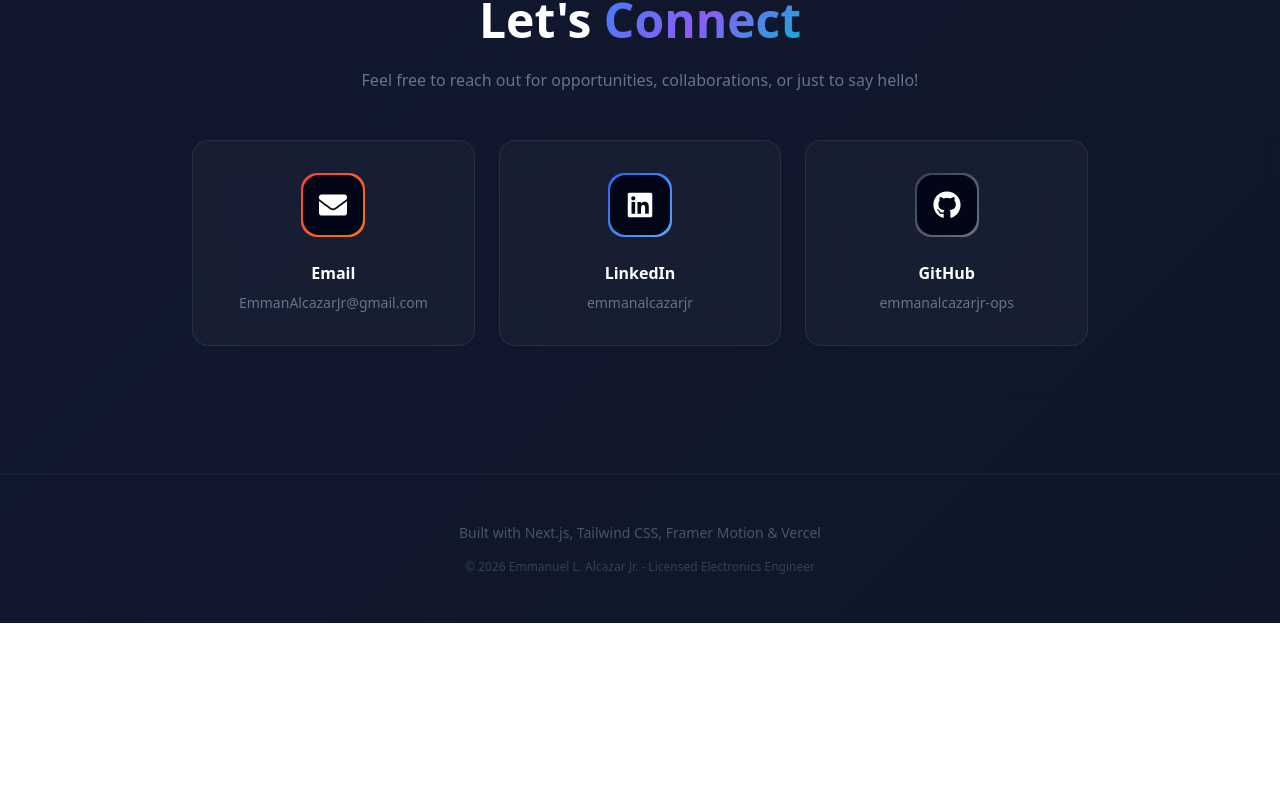
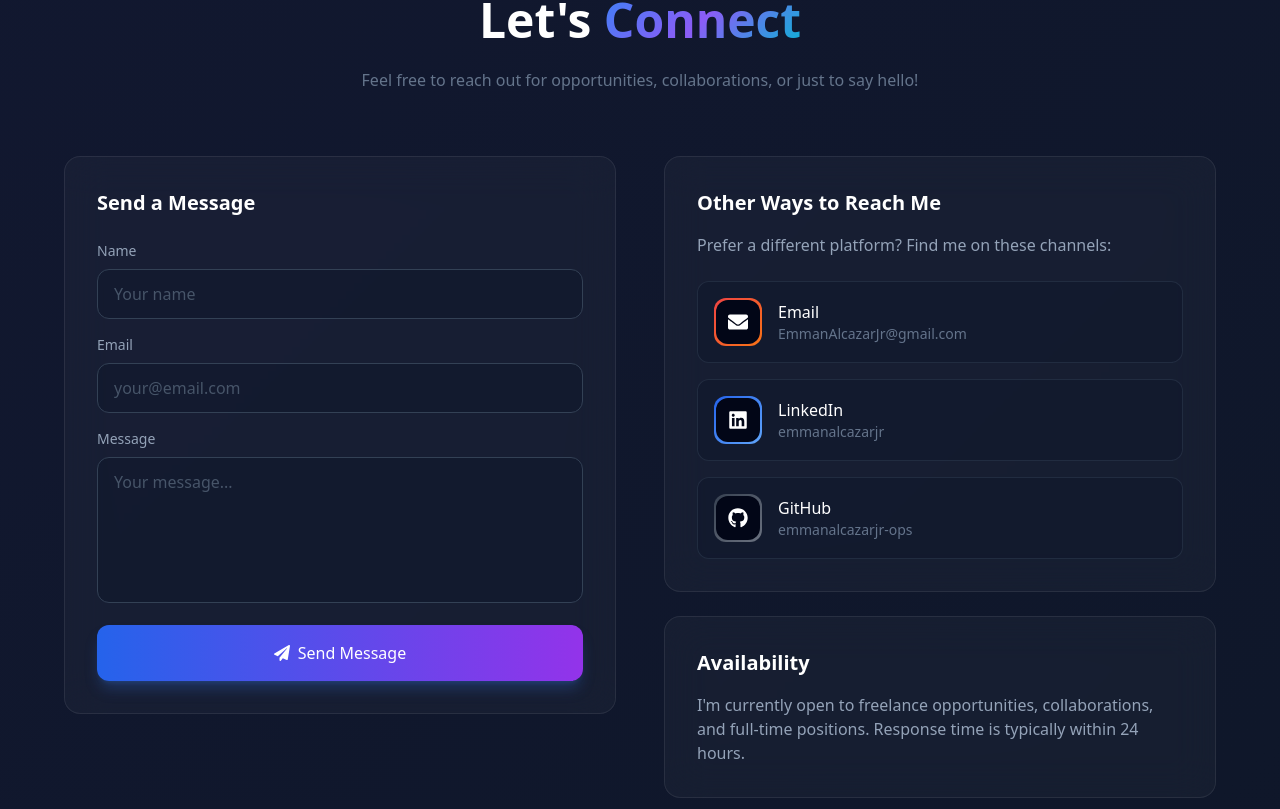
Before and after one commit to emmanalcazarjr-ops/portfolio, a Next.js app: page / in a window 1280 px wide. Shown: the part 6971-7780 px from the top of the page. Before the commit the page ends 7594 px from the top, so only its background shows below. Built offline with nearby package versions, Linux system fonts and the light colour scheme.

Commit message:
Add contact form with validation and animations
- Add name, email, message fields
- Add form validation
- Add sending/sent states with animations
- Add availability section
- Improve contact section layout

```diff
--- a/app/components/Contact.tsx
+++ b/app/components/Contact.tsx
@@ -1,7 +1,8 @@
 'use client'
 
+import { useState } from 'react'
 import { motion } from 'framer-motion'
-import { FaEnvelope, FaLinkedin, FaGithub } from 'react-icons/fa'
+import { FaEnvelope, FaLinkedin, FaGithub, FaPaperPlane, FaCheck, FaSpinner } from 'react-icons/fa'
 import ScrollReveal from './ScrollReveal'
 
 const contactLinks = [
@@ -29,10 +30,25 @@ const contactLinks = [
 ]
 
 export default function Contact() {
+  const [formData, setFormData] = useState({ name: '', email: '', message: '' })
+  const [status, setStatus] = useState<'idle' | 'sending' | 'sent' | 'error'>('idle')
+
+  const handleSubmit = async (e: React.FormEvent) => {
+    e.preventDefault()
+    setStatus('sending')
+
+    setTimeout(() => {
+      setStatus('sent')
+      setFormData({ name: '', email: '', message: '' })
+      setTimeout(() => setStatus('idle'), 3000)
+    }, 1500)
+  }
+
   return (
     <section id="contact" className="py-32 px-6">
-      <div className="max-w-4xl mx-auto text-center">
+      <div className="max-w-6xl mx-auto">
         <ScrollReveal>
+          <div className="text-center mb-16">
             <motion.span
               className="text-blue-500 font-medium text-sm uppercase tracking-wider"
               initial={{ opacity: 0 }}
@@ -47,36 +63,132 @@ export default function Contact() {
             <p className="text-slate-500 mb-12 max-w-xl mx-auto">
               Feel free to reach out for opportunities, collaborations, or just to say hello!
             </p>
+          </div>
         </ScrollReveal>
 
-        <ScrollReveal delay={0.2}>
-          <div className="grid md:grid-cols-3 gap-6">
+        <div className="grid lg:grid-cols-2 gap-12">
+          {/* Contact Form */}
+          <ScrollReveal direction="left">
+            <form onSubmit={handleSubmit} className="glass-card rounded-2xl p-8">
+              <h3 className="text-xl font-bold text-white mb-6">Send a Message</h3>
+
+              <div className="space-y-4">
+                <div>
+                  <label htmlFor="name" className="block text-sm text-slate-400 mb-2">Name</label>
+                  <input
+                    type="text"
+                    id="name"
+                    value={formData.name}
+                    onChange={(e) => setFormData({ ...formData, name: e.target.value })}
+                    required
+                    className="w-full px-4 py-3 bg-slate-900/50 border border-slate-700 rounded-xl text-white placeholder-slate-600 focus:border-blue-500 focus:ring-1 focus:ring-blue-500 transition-colors"
+                    placeholder="Your name"
+                  />
+                </div>
+
+                <div>
+                  <label htmlFor="email" className="block text-sm text-slate-400 mb-2">Email</label>
+                  <input
+                    type="email"
+                    id="email"
+                    value={formData.email}
+                    onChange={(e) => setFormData({ ...formData, email: e.target.value })}
+                    required
+                    className="w-full px-4 py-3 bg-slate-900/50 border border-slate-700 rounded-xl text-white placeholder-slate-600 focus:border-blue-500 focus:ring-1 focus:ring-blue-500 transition-colors"
+                    placeholder="your@email.com"
+                  />
+                </div>
+
+                <div>
+                  <label htmlFor="message" className="block text-sm text-slate-400 mb-2">Message</label>
+                  <textarea
+                    id="message"
+                    value={formData.message}
+                    onChange={(e) => setFormData({ ...formData, message: e.target.value })}
+                    required
+                    rows={5}
+                    className="w-full px-4 py-3 bg-slate-900/50 border border-slate-700 rounded-xl text-white placeholder-slate-600 focus:border-blue-500 focus:ring-1 focus:ring-blue-500 transition-colors resize-none"
+                    placeholder="Your message..."
+                  />
+                </div>
+
+                <motion.button
+                  type="submit"
+                  disabled={status === 'sending'}
+                  whileHover={{ scale: 1.02 }}
+                  whileTap={{ scale: 0.98 }}
+                  className="w-full py-4 bg-gradient-to-r from-blue-600 to-purple-600 rounded-xl font-medium text-white shadow-lg shadow-blue-500/25 hover:shadow-blue-500/40 transition-shadow disabled:opacity-50 disabled:cursor-not-allowed flex items-center justify-center gap-2"
+                >
+                  {status === 'sending' ? (
+                    <>
+                      <FaSpinner className="animate-spin" />
+                      Sending...
+                    </>
+                  ) : status === 'sent' ? (
+                    <>
+                      <FaCheck />
+                      Message Sent!
+                    </>
+                  ) : (
+                    <>
+                      <FaPaperPlane />
+                      Send Message
+                    </>
+                  )}
+                </motion.button>
+              </div>
+            </form>
+          </ScrollReveal>
+
+          {/* Contact Links */}
+          <ScrollReveal direction="right">
+            <div className="space-y-6">
+              <div className="glass-card rounded-2xl p-8">
+                <h3 className="text-xl font-bold text-white mb-4">Other Ways to Reach Me</h3>
+                <p className="text-slate-400 mb-6">
+                  Prefer a different platform? Find me on these channels:
+                </p>
+
+                <div className="space-y-4">
                   {contactLinks.map((contact, i) => (
                     <motion.a
                       key={contact.title}
                       href={contact.href}
                       target="_blank"
                       rel="noopener noreferrer"
-                initial={{ opacity: 0, y: 20 }}
-                whileInView={{ opacity: 1, y: 0 }}
+                      initial={{ opacity: 0, x: 20 }}
+                      whileInView={{ opacity: 1, x: 0 }}
                       viewport={{ once: true }}
                       transition={{ delay: i * 0.1 }}
-                whileHover={{ scale: 1.05, y: -5 }}
-                className="glass-card rounded-2xl p-8 text-center group"
+                      whileHover={{ scale: 1.02, x: 5 }}
+                      className="flex items-center gap-4 p-4 rounded-xl bg-slate-900/50 border border-slate-700/50 hover:border-blue-500/50 transition-colors group"
                     >
-                <div className={`w-16 h-16 rounded-2xl bg-gradient-to-br ${contact.gradient} p-0.5 mx-auto mb-6`}>
-                  <div className="w-full h-full rounded-2xl bg-slate-950 flex items-center justify-center">
-                    <contact.icon size={28} className="text-white" />
+                      <div className={`w-12 h-12 rounded-xl bg-gradient-to-br ${contact.gradient} p-0.5 flex-shrink-0`}>
+                        <div className="w-full h-full rounded-xl bg-slate-950 flex items-center justify-center">
+                          <contact.icon size={20} className="text-white" />
                         </div>
                       </div>
-                <h3 className="font-bold text-white mb-2">{contact.title}</h3>
-                <p className="text-sm text-slate-500 group-hover:text-blue-400 transition-colors">
-                  {contact.value}
-                </p>
+                      <div>
+                        <h4 className="font-medium text-white group-hover:text-blue-400 transition-colors">
+                          {contact.title}
+                        </h4>
+                        <p className="text-sm text-slate-500">{contact.value}</p>
+                      </div>
                     </motion.a>
                   ))}
                 </div>
+              </div>
+
+              <div className="glass-card rounded-2xl p-8">
+                <h3 className="text-xl font-bold text-white mb-4">Availability</h3>
+                <p className="text-slate-400">
+                  I'm currently open to freelance opportunities, collaborations, and full-time positions.
+                  Response time is typically within 24 hours.
+                </p>
+              </div>
+            </div>
           </ScrollReveal>
+        </div>
       </div>
     </section>
   )
```
Lines whose indentation alone changed are shown as unchanged.
